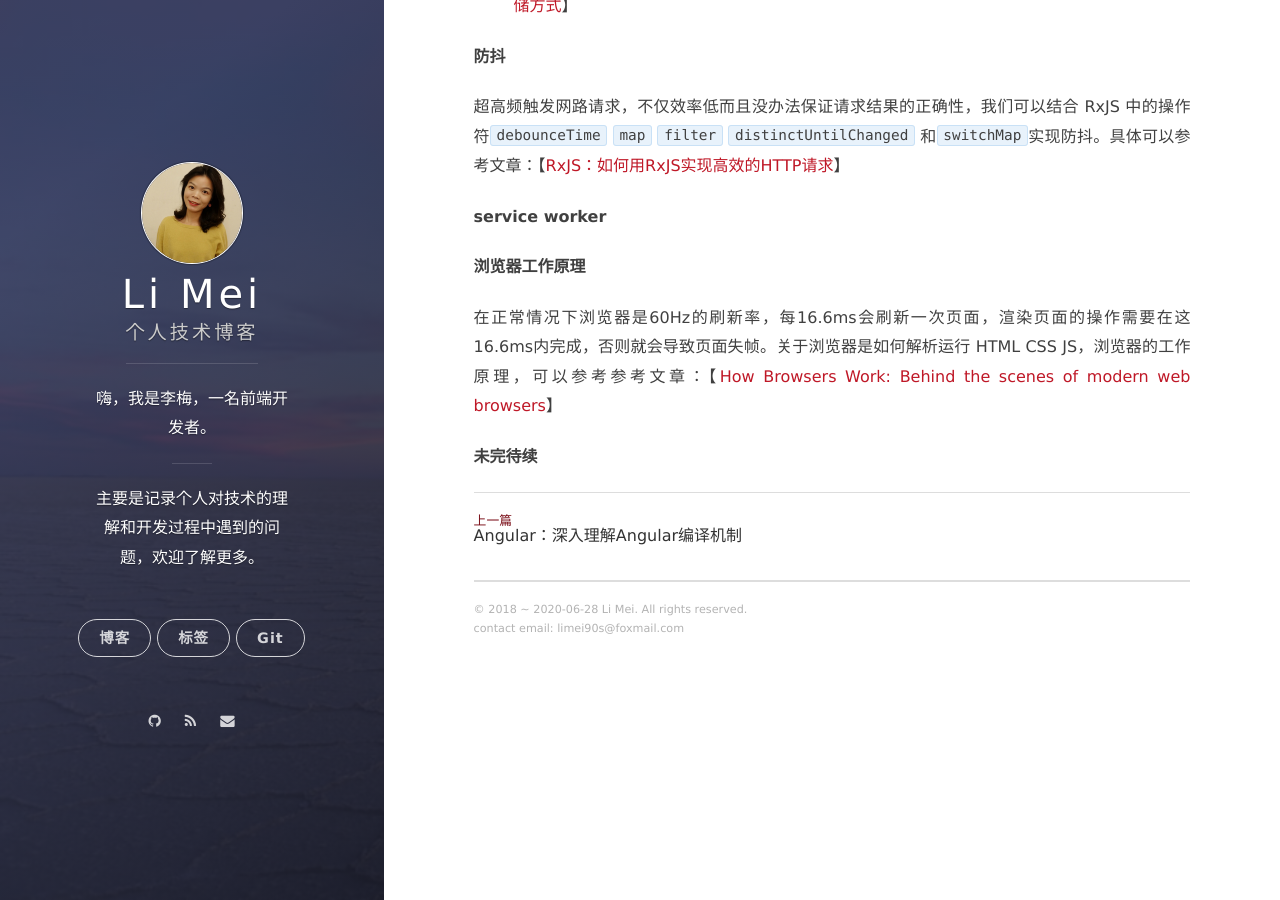
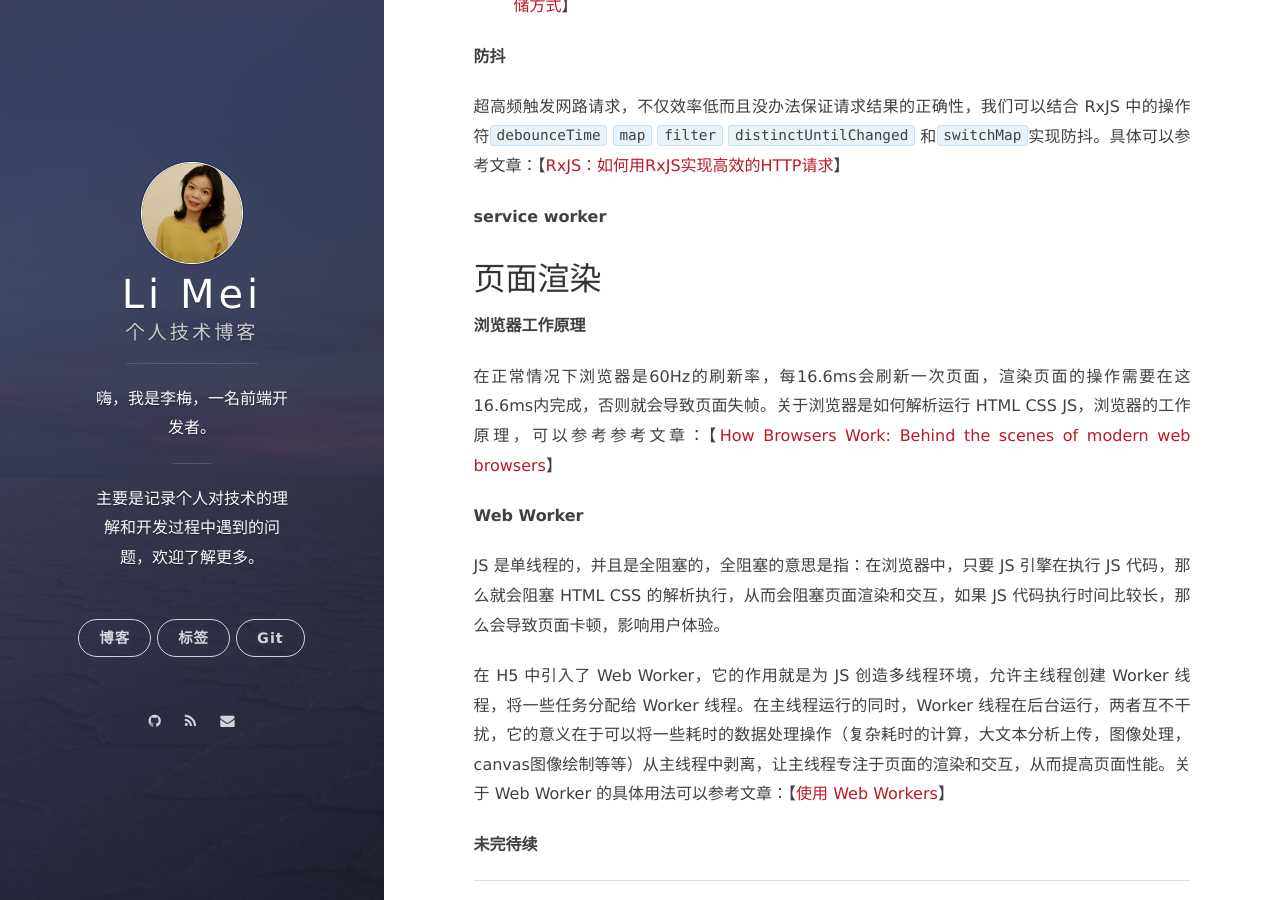
Before and after one commit to LiMeii/LiMeii.github.io, a Jekyll site: the page built from _posts/2020-06-28-angular-performance-checklists.md, in a window 1280 px wide and 900 px high, scrolled down 4589 px. Built offline with Jekyll 4.4.1, drawn with Linux system fonts in a browser that asks for light colours; nearby versions of some CDN libraries.

Commit message:
add webworker in angular performance checklist

````diff
--- a/_posts/2020-06-28-angular-performance-checklists.md
+++ b/_posts/2020-06-28-angular-performance-checklists.md
@@ -50,7 +50,7 @@ layout: post
    - JS 阻塞构建 DOM CSSOM 树，从而会阻塞构建渲染树，而且同时还会阻塞其他静态资源（图片）的下载，所以要把```<script>```标签放到body最后，或者是在标签里添加```defer``` 或者 ```async``` 属性。
    - CSS 文件下载解析，不会阻塞 HTML 文件解析，不会阻塞 DOM 树的构建，但是会阻塞 CSSOM 树，从而会阻塞渲染树的构建，所以 CSS 文件的连接可以放在 head 里，不影响
    - CSS 文件下载不会阻塞其他文件下载，但是会阻塞JS的文件执行
-- web worker
+- Web Worker
 
 ## 网络性能
 
@@ -119,9 +119,20 @@ Angular 中通过 HttpClient 执行 Http Request 返回的 Observables 是 Cold
 
 **service worker**
 
+## 页面渲染
+
 **浏览器工作原理**
 
 
 在正常情况下浏览器是60Hz的刷新率，每16.6ms会刷新一次页面，渲染页面的操作需要在这16.6ms内完成，否则就会导致页面失帧。关于浏览器是如何解析运行 HTML CSS JS，浏览器的工作原理，可以参考参考文章：【[How Browsers Work: Behind the scenes of modern web browsers](https://www.html5rocks.com/en/tutorials/internals/howbrowserswork/)】
 
+
+**Web Worker**
+
+
+JS 是单线程的，并且是全阻塞的，全阻塞的意思是指：在浏览器中，只要 JS 引擎在执行 JS 代码，那么就会阻塞 HTML CSS 的解析执行，从而会阻塞页面渲染和交互，如果 JS 代码执行时间比较长，那么会导致页面卡顿，影响用户体验。
+
+
+在 H5 中引入了 Web Worker，它的作用就是为 JS 创造多线程环境，允许主线程创建 Worker 线程，将一些任务分配给 Worker 线程。在主线程运行的同时，Worker 线程在后台运行，两者互不干扰，它的意义在于可以将一些耗时的数据处理操作（复杂耗时的计算，大文本分析上传，图像处理，canvas图像绘制等等）从主线程中剥离，让主线程专注于页面的渲染和交互，从而提高页面性能。关于 Web Worker 的具体用法可以参考文章：【[使用 Web Workers](https://developer.mozilla.org/zh-CN/docs/Web/API/Web_Workers_API/Using_web_workers)】
+
 **未完待续**
````
